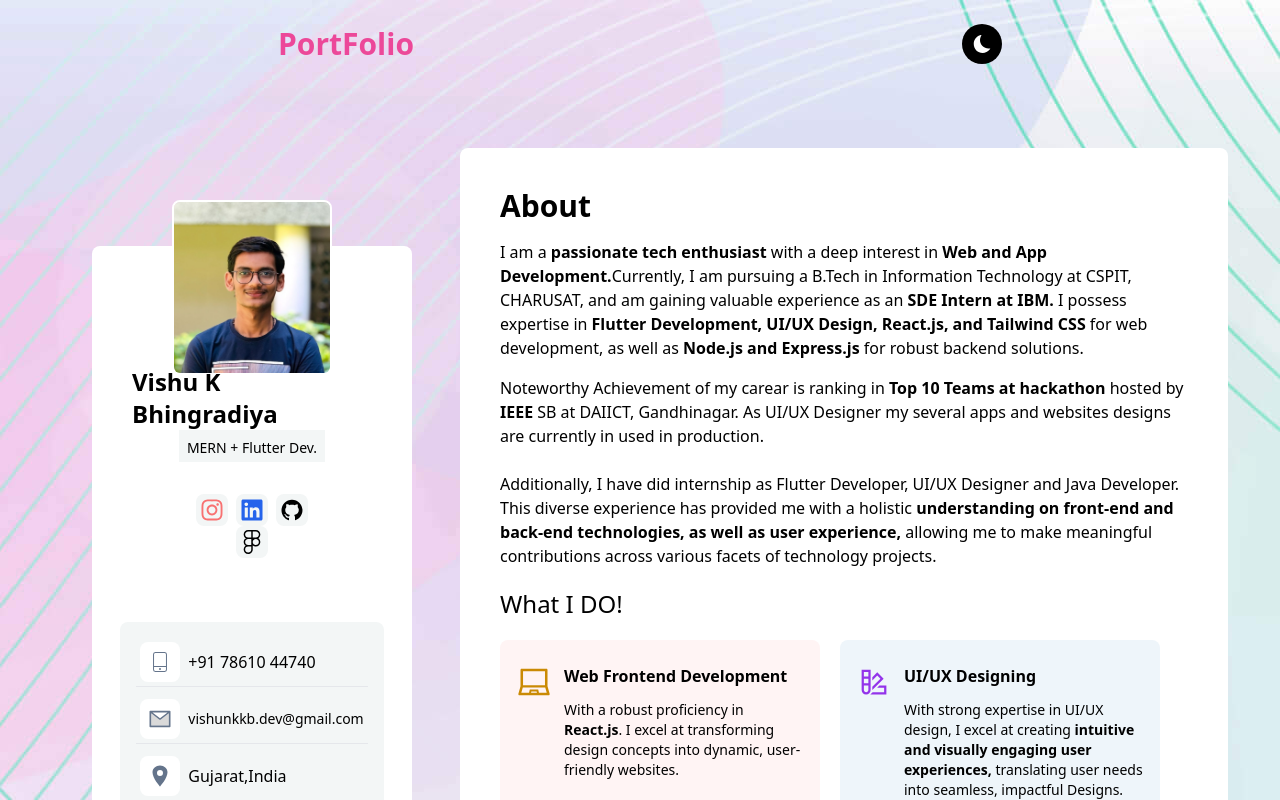
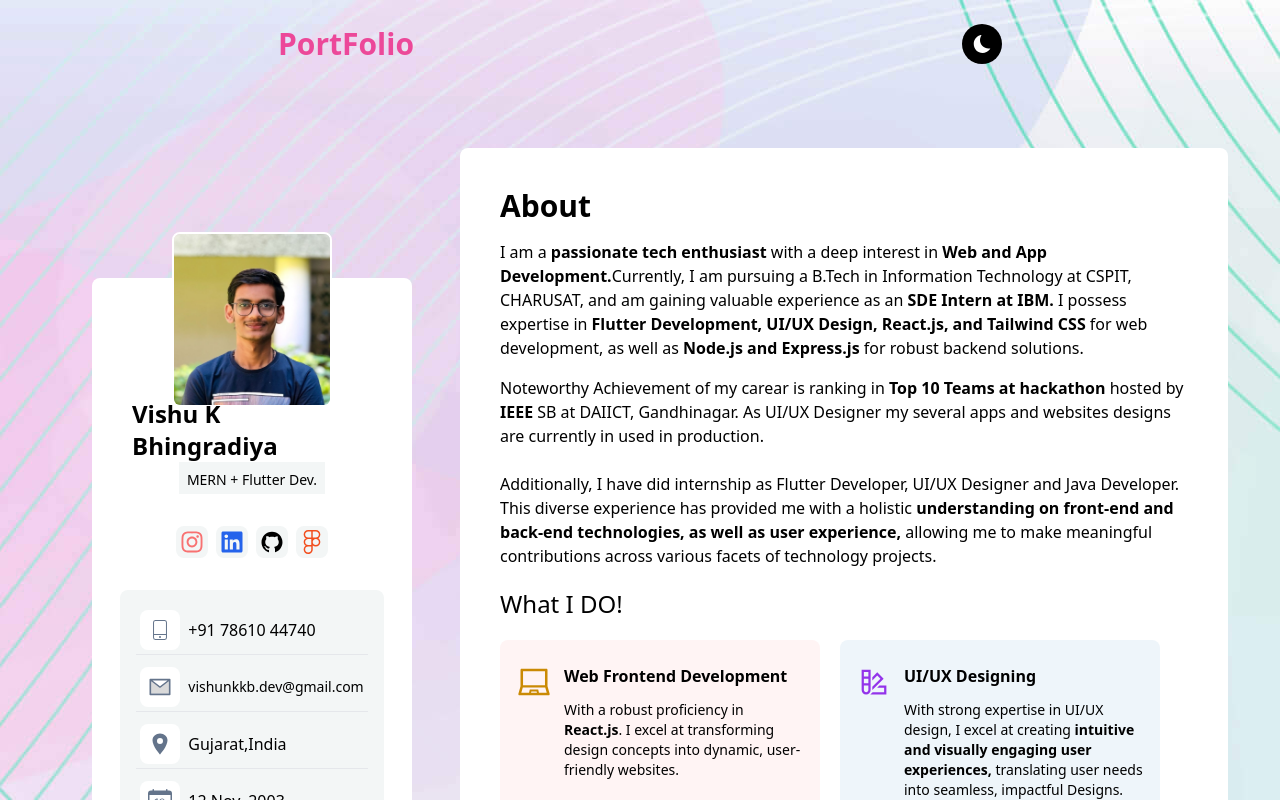
Before and after one commit to Vishuvishu/PortFolioWebsite-React, a React (Vite) app: page / in a window 1280 px wide. Built offline with nearby package versions, Linux system fonts and the light colour scheme.

Commit message:
Update Profile.jsx

```diff
--- a/src/Components/Profile.jsx
+++ b/src/Components/Profile.jsx
@@ -215,8 +215,7 @@ const Profile = ({ show, setShow, darkmode, bgcolor, setCross }) => {
                 />{" "}
               </a>
             </div>
-          </div>
-          <div
+            <div
         className="figma w-8 h-8 p-1 flex justify-center items-center rounded-lg hover:bg-blue-500 bg-slate-100"
         style={{
           background: `${bgcolor === "white" ? "#f3f6f6" : "#1D1D1D"}`,
@@ -224,12 +223,16 @@ const Profile = ({ show, setShow, darkmode, bgcolor, setCross }) => {
       >
         <a href="https://www.figma.com/@vishukishorbhai" target="#">
           <SiFigma
-            className={`text-2xl text-black fw-bold ${
-              bgcolor === "white" ? "text-black" : "text-white"
-            }`}
+            className="text-2xl"
+            style={{
+              color: "#F24E1E", // Figma's red color for the top part
+            }}
           />
         </a>
       </div>
+
+          </div>
+
 
           <div
             className="w-68  p-4 flex flex-col gap-2 rounded-lg relative top-8"
```
